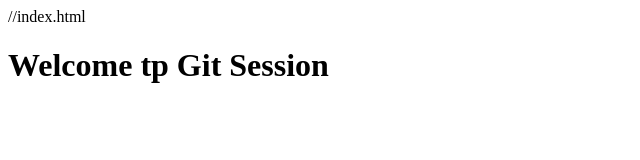
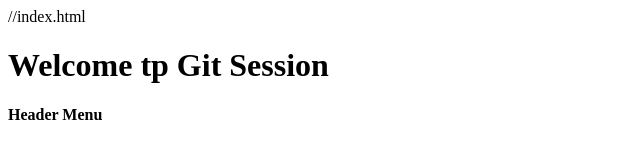
Before and after one commit to Darshita45/GitDemo, a plain HTML site: page index.html in a window 1280 px wide. Shown: the full height of the page, 0-640 px from the left. Drawn offline with Linux system fonts and the light colour scheme.

Commit message:
added Header main

```diff
--- a/index.html
+++ b/index.html
@@ -2,5 +2,6 @@
 <html>
 <body>
 <h1> Welcome tp Git Session </h1>
+<b> Header Menu </b>
 </body>
 </html>
```
